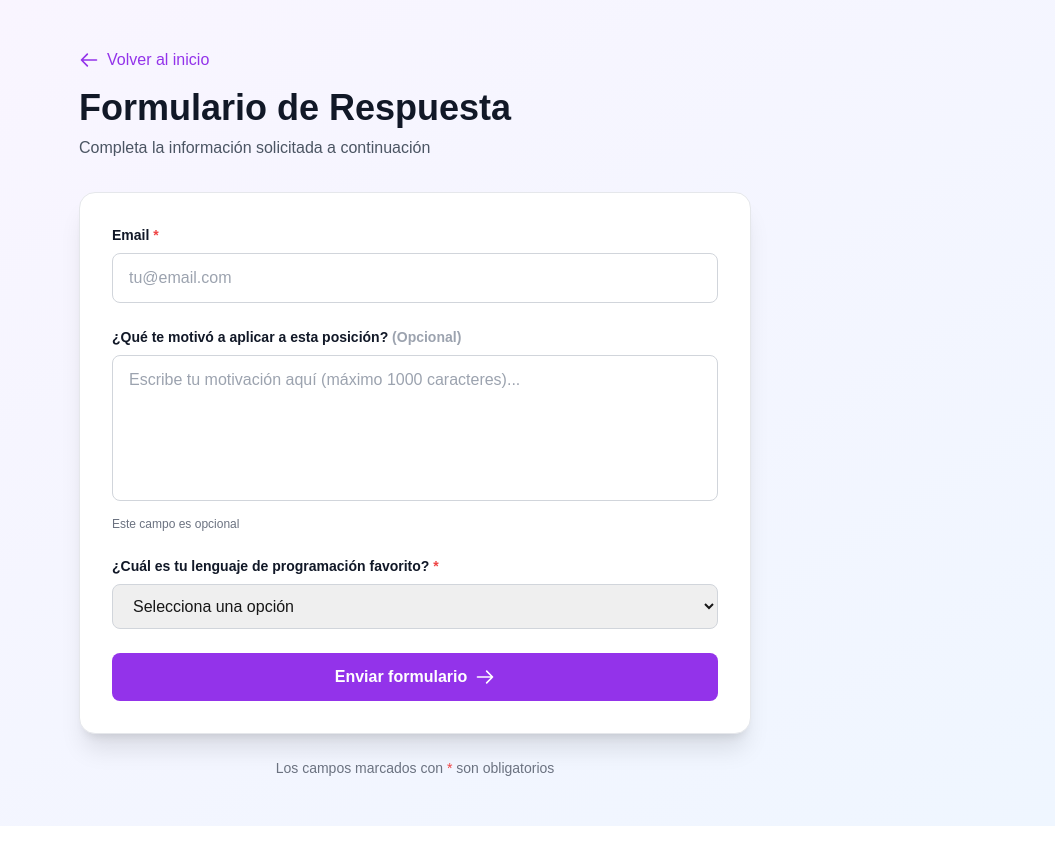
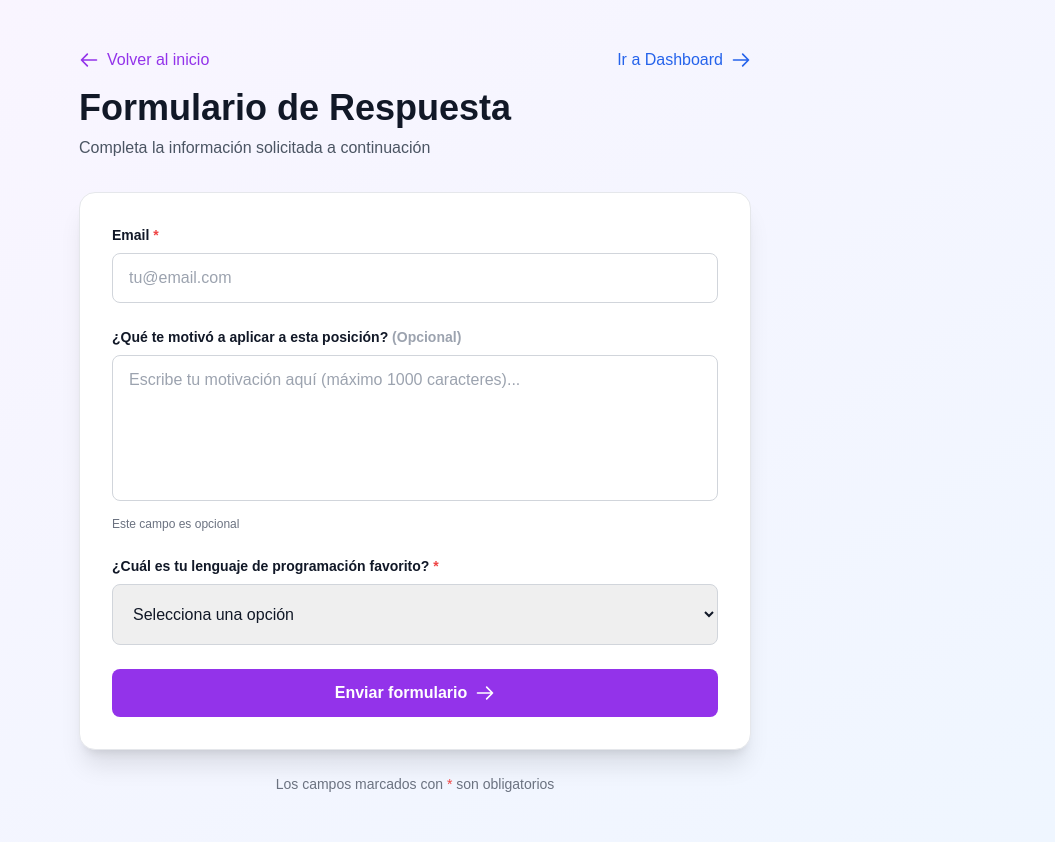
Before and after one commit to Vic-Lara-Gilles/oneapp2-prueba-tecnica, a Next.js app in the folder frontend/: page /form in a window 1280 px wide. Shown: the whole page, without its empty margins (225-1280 px from the left). Built offline with nearby package versions, Linux system fonts and the light colour scheme; no server answers.

Commit message:
feat(navigation): improve form page navigation with bidirectional links
- Add 'Back to home' link (left side)
- Add 'Go to Dashboard' link (right side)
- Improve user flow between pages
- Enhance UX with clear navigation options

```diff
--- a/frontend/src/app/form/page.tsx
+++ b/frontend/src/app/form/page.tsx
@@ -1,8 +1,8 @@
 'use client'
 
-import { submitResponse, type FormState } from '@/app/actions/form'
 import Link from 'next/link'
 import { useFormState } from 'react-dom'
+import { submitResponse, type FormState } from './actions'
 
 const initialState: FormState = {
   success: undefined,
@@ -19,15 +19,26 @@ export default function FormPage() {
       <div className="max-w-2xl mx-auto">
         {/* Header */}
         <div className="mb-8">
+          <div className="flex justify-between items-center mb-4">
             <Link
               href="/"
-            className="inline-flex items-center gap-2 text-purple-600 hover:text-purple-700 font-medium mb-4"
+              className="inline-flex items-center gap-2 text-purple-600 hover:text-purple-700 font-medium"
             >
               <svg className="w-5 h-5" fill="none" stroke="currentColor" viewBox="0 0 24 24">
                 <path strokeLinecap="round" strokeLinejoin="round" strokeWidth={2} d="M10 19l-7-7m0 0l7-7m-7 7h18" />
               </svg>
               Volver al inicio
             </Link>
+            <Link
+              href="/dashboard"
+              className="inline-flex items-center gap-2 text-blue-600 hover:text-blue-700 font-medium"
+            >
+              Ir a Dashboard
+              <svg className="w-5 h-5" fill="none" stroke="currentColor" viewBox="0 0 24 24">
+                <path strokeLinecap="round" strokeLinejoin="round" strokeWidth={2} d="M14 5l7 7m0 0l-7 7m7-7H3" />
+              </svg>
+            </Link>
+          </div>
           <h1 className="text-4xl font-bold text-gray-900 mb-2">
             Formulario de Respuesta
           </h1>
@@ -50,7 +61,7 @@ export default function FormPage() {
                 name="email"
                 required
                 disabled={pending}
-                className={`w-full px-4 py-3 rounded-lg border ${
+                className={`w-full px-4 py-3 rounded-lg border text-gray-900 ${
                   state.errors?.email
                     ? 'border-red-300 focus:ring-red-500 focus:border-red-500'
                     : 'border-gray-300 focus:ring-purple-500 focus:border-purple-500'
@@ -75,7 +86,7 @@ export default function FormPage() {
                 rows={5}
                 maxLength={1000}
                 disabled={pending}
-                className="w-full px-4 py-3 rounded-lg border border-gray-300 focus:ring-2 focus:ring-purple-500 focus:border-purple-500 focus:outline-none transition-colors disabled:bg-gray-100 disabled:cursor-not-allowed resize-none"
+                className="w-full px-4 py-3 rounded-lg border border-gray-300 text-gray-900 focus:ring-2 focus:ring-purple-500 focus:border-purple-500 focus:outline-none transition-colors disabled:bg-gray-100 disabled:cursor-not-allowed resize-none"
                 placeholder="Escribe tu motivación aquí (máximo 1000 caracteres)..."
               />
               {state.errors?.motivation && (
@@ -98,7 +109,7 @@ export default function FormPage() {
                 name="favorite_language"
                 required
                 disabled={pending}
-                className={`w-full px-4 py-3 rounded-lg border ${
+                className={`w-full px-4 py-5 rounded-lg border text-gray-900 text-base ${
                   state.errors?.favorite_language
                     ? 'border-red-300 focus:ring-red-500 focus:border-red-500'
                     : 'border-gray-300 focus:ring-purple-500 focus:border-purple-500'
```
Lines whose indentation alone changed are shown as unchanged.
